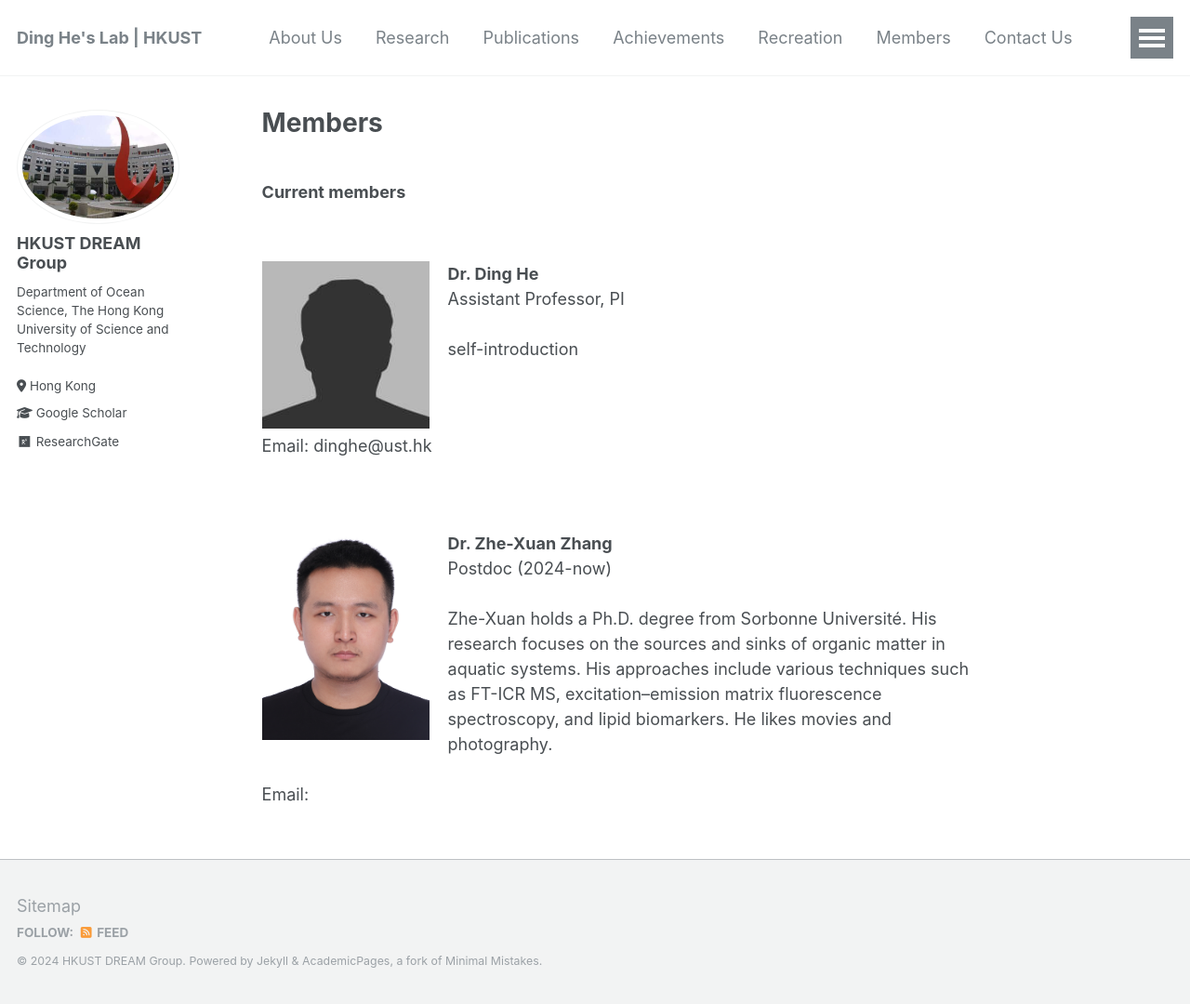
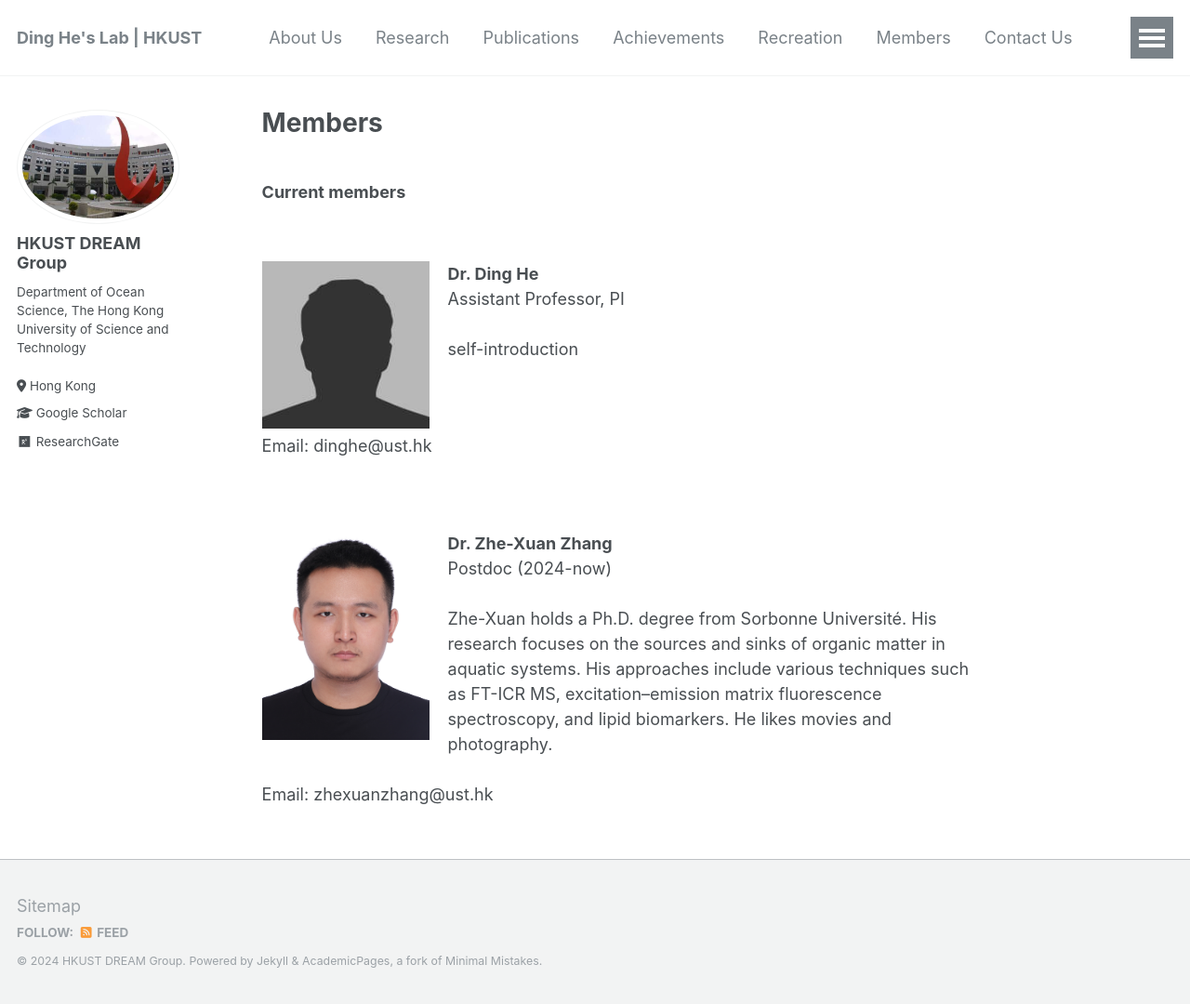
Before and after one commit to hkustDingHe/hkustDingHe.github.io, a Jekyll site: the page built from _pages/members.md, in a window 1280 px wide and 1080 px high. Shown: the whole window at 93% size. Built offline with Jekyll 4.4.1, drawn with Linux system fonts in a browser that asks for light colours.

Commit message:
Update members.md

```diff
--- a/_pages/members.md
+++ b/_pages/members.md
@@ -10,7 +10,7 @@
 
 ### Current members
 <br/><br/>
-**Dr. Ding He** <img align="right" style="float: left; padding-right: 20px;" src="/images/bio-photo.jpg" width="200">
+**Dr. Ding He** <img align="left" style="float: left; padding-right: 20px;" src="/images/bio-photo.jpg" width="200">
 <br>
 Assistant Professor, PI
 <br/><br/>
@@ -20,10 +20,10 @@
 Email: dinghe@ust.hk
 
 <br/><br/>
-**Dr. Zhe-Xuan Zhang** <img align="right" style="float: left; padding-right: 20px;" src="/images/zhengzexuan.jpg" width="200">
+**Dr. Zhe-Xuan Zhang** <img align="left" style="float: left; padding-right: 20px;" src="/images/zhengzexuan.jpg" width="200">
 <br>
 Postdoc (2024-now)
 <br/><br/>
 Zhe-Xuan holds a Ph.D. degree from Sorbonne Université. His research focuses on the sources and sinks of organic matter in aquatic systems. His approaches include various techniques such as FT-ICR MS, excitation–emission matrix fluorescence spectroscopy, and lipid biomarkers. He likes movies and photography.
 <br/><br/>
-Email:
+Email: zhexuanzhang@ust.hk
```
